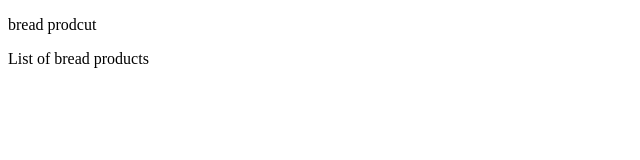
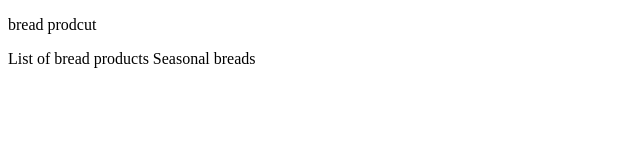
Before and after one commit to anantalft/com.bread.demo, a plain HTML site: page WebContent/index.html in a window 1280 px wide. Shown: the full height of the page, 0-640 px from the left. Drawn offline with Linux system fonts and the light colour scheme.

Commit message:
added seasonal bereads

```diff
--- a/WebContent/index.html
+++ b/WebContent/index.html
@@ -7,5 +7,6 @@
 <body>
 <p>bread prodcut </p>
 List of bread products
+Seasonal breads
 </body>
 </html>
```
